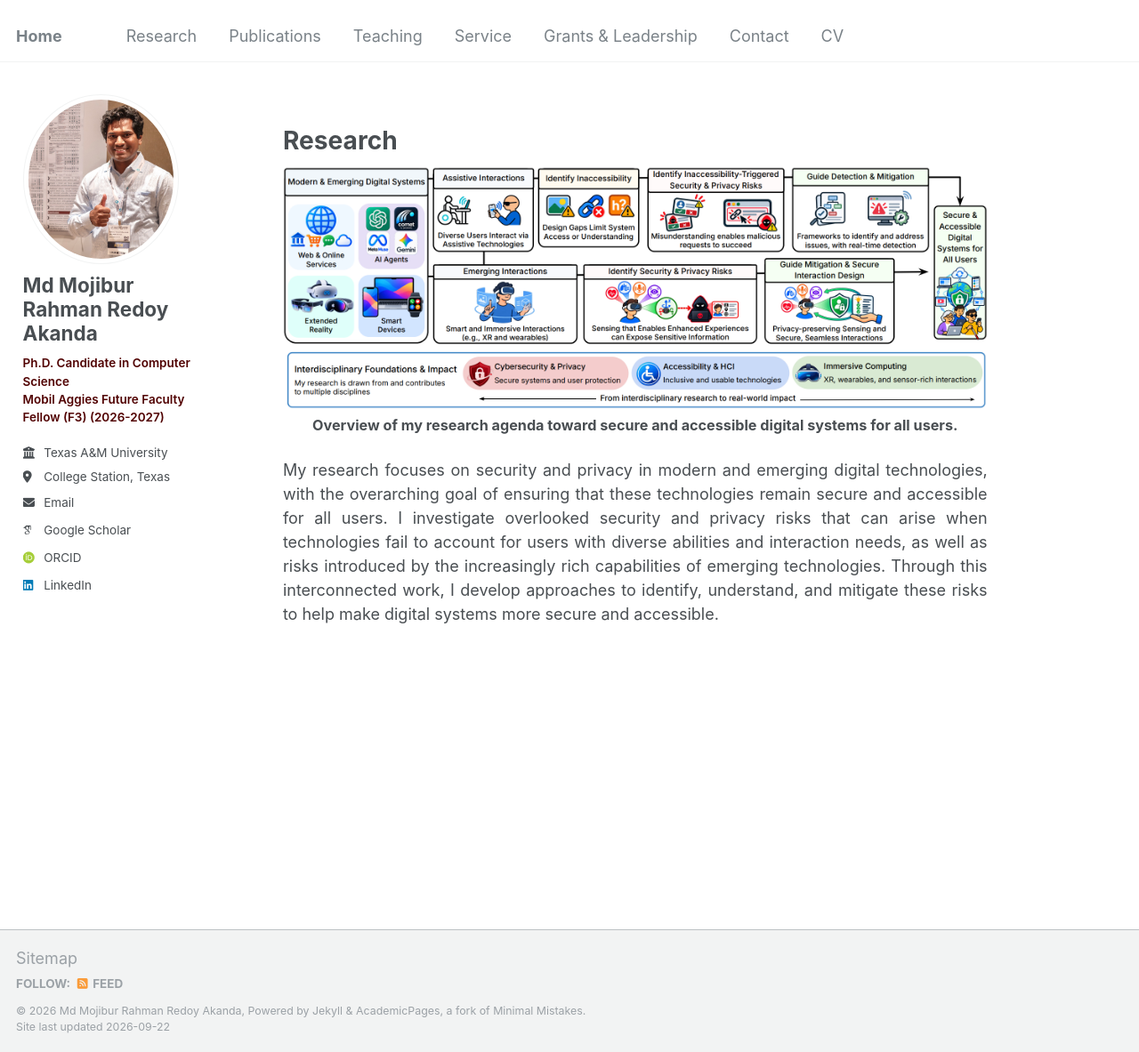
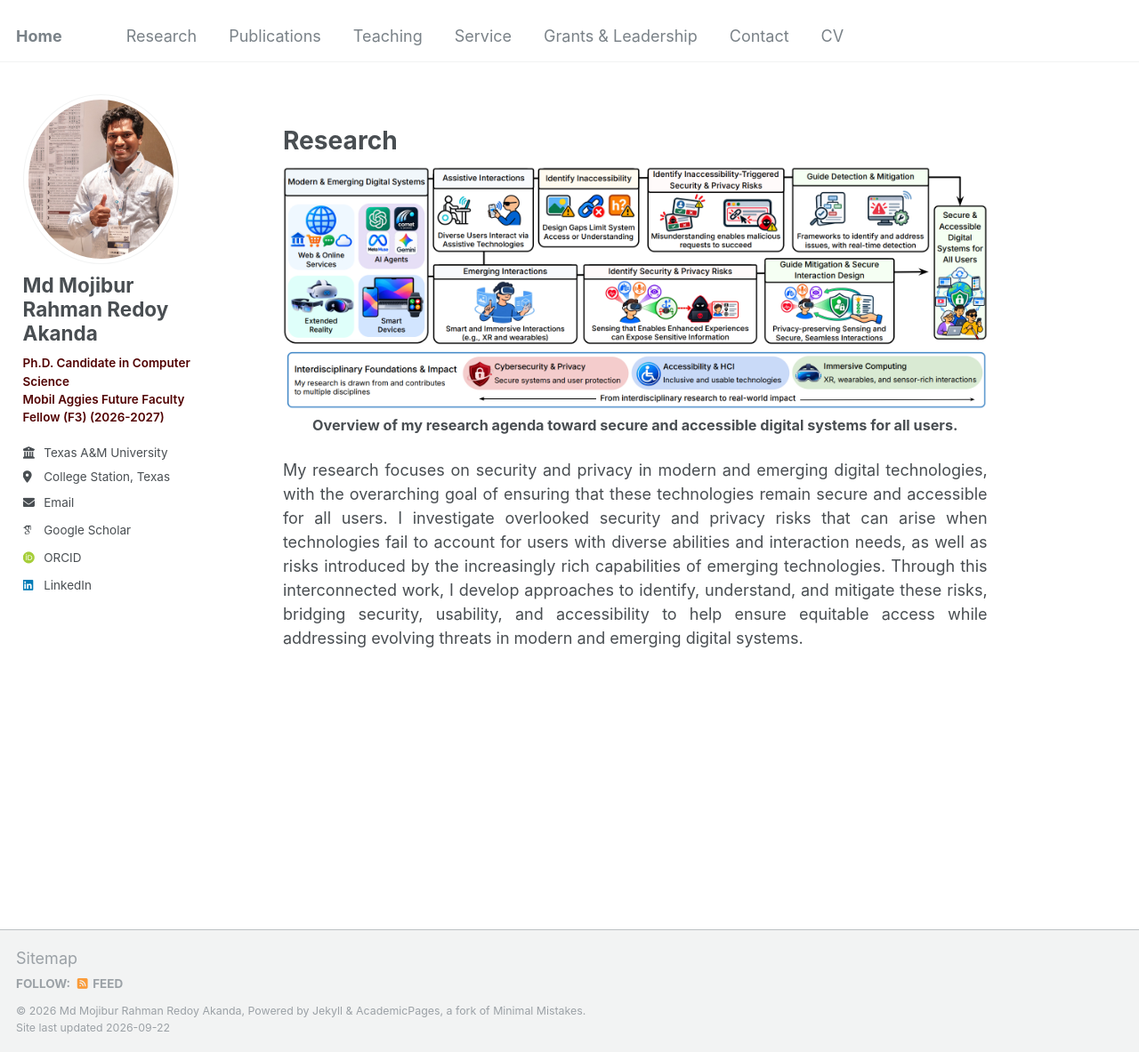
Before and after one commit to redoyakanda/redoyakanda.github.io, a Jekyll site: the page built from _pages/research.html, in a window 1280 px wide and 1183 px high. Shown: the whole window at 89% size. Built offline with Jekyll 4.4.1, drawn with Linux system fonts in a browser that asks for light colours; some web fonts are replaced.

Commit message:
Update research.html

```diff
--- a/_pages/research.html
+++ b/_pages/research.html
@@ -15,5 +15,5 @@ author_profile: true
 </div>
 
 <p style="text-align: justify;">
-My research focuses on security and privacy in modern and emerging digital technologies, with the overarching goal of ensuring that these technologies remain secure and accessible for all users. I investigate overlooked security and privacy risks that can arise when technologies fail to account for users with diverse abilities and interaction needs, as well as risks introduced by the increasingly rich capabilities of emerging technologies. Through this interconnected work, I develop approaches to identify, understand, and mitigate these risks to help make digital systems more secure and accessible.
+My research focuses on security and privacy in modern and emerging digital technologies, with the overarching goal of ensuring that these technologies remain secure and accessible for all users. I investigate overlooked security and privacy risks that can arise when technologies fail to account for users with diverse abilities and interaction needs, as well as risks introduced by the increasingly rich capabilities of emerging technologies. Through this interconnected work, I develop approaches to identify, understand, and mitigate these risks, bridging security, usability, and accessibility to help ensure equitable access while addressing evolving threats in modern and emerging digital systems.
 </p>
```
